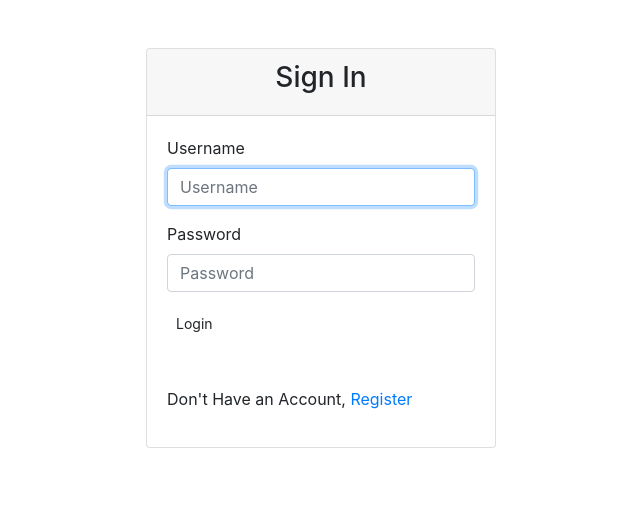
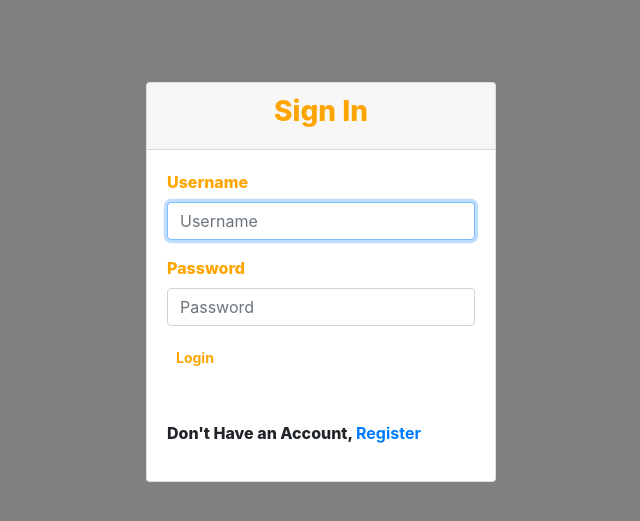
Before and after one commit to monginadiana/Awwaardss254, a Django app: page /accounts/login/ in a window 1280 px wide. Shown: the top 521 px of the page, without its empty margins (319-959 px from the left). Run offline with Django 3.2, Linux system fonts and the light colour scheme; some libraries are stand-ins or nearby versions.

Commit message:
styling of the login.html

```diff
--- a/ratings/templates/registration/login.html
+++ b/ratings/templates/registration/login.html
@@ -1,35 +1,44 @@
 {%extends "registration/base.html"%}
 {% load bootstrap4 %}
 {% block content %}
-<div class="container">
+<br>
+<style>
+    body{
+        background-color:grey;
+        margin-top:10px;
+    }
+</style>
+<div class="container" style="background-color:grey;font-style:'Libre Bodoni', sans-serif;">
     <div class="row">
         <!-- Empty div -->
         <div class="col-md-4"></div>
         <div class="col-md-4">
-            <!-- {% if form.errors %}
+            {% if form.errors %}
             <p> Password or Username is incorrect </p>
-            {% endif %} -->
+            {% endif %}
             <div class="card mt-5">
                 <div class="card-header">
-                    <h3 class="text-center">Sign In</h3>
+                    <h3 style="color:Orange; font-style:'Libre Bodoni', sans-serif; font-weight:800;" class="text-center">Sign In</h3>
                 </div>
                 <div class="card-body">
-                    <form action="/accounts/login/" method="post">
+                    <form style="color:Orange; font-style:'Open Sans', sans-serif; font-weight:800;" action="/accounts/login/" method="post">
                         {% csrf_token %}
                         {% bootstrap_form form%}
 
                         <div class="form-group">
-                            <input type="submit" class="btn btn-sm" value="Login">
+                            <input style="color:Orange; font-style:'Libre Bodoni', sans-serif; font-weight:bold;"type="submit" class="btn btn-sm" value="Login">
                         </div>
                         <input type="hidden" name="next" value="{{next}}">
                     </form>
-                    <p class="mt-5">Don't Have an Account, <a href="/accounts/register/" class="text-primary">Register</a></p>
+                    <p  style= "font-weight:800"  class="mt-5">Don't Have an Account, <a style="color:Orange; font-style:'Libre Bodoni', sans-serif; font-weight:bold;"href="/accounts/register/" class="text-primary">Register</a></p>
                 </div>
             </div>
 
         </div>
         <!-- empty div -->
-        <div class="col-md-4"></div>
+        <div class="col-md-4">
+        </div>
+        <br><br>
     </div>
 </div>
 
```
Also changed, not shown: static/images/pexel9.jpg (added).
